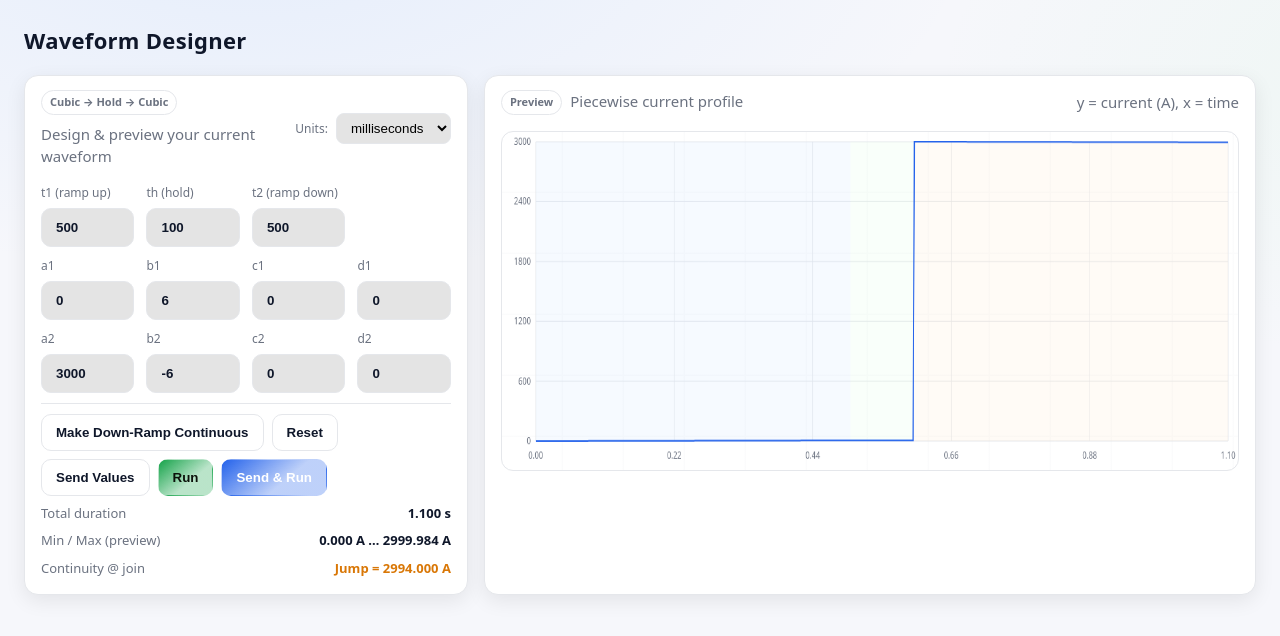
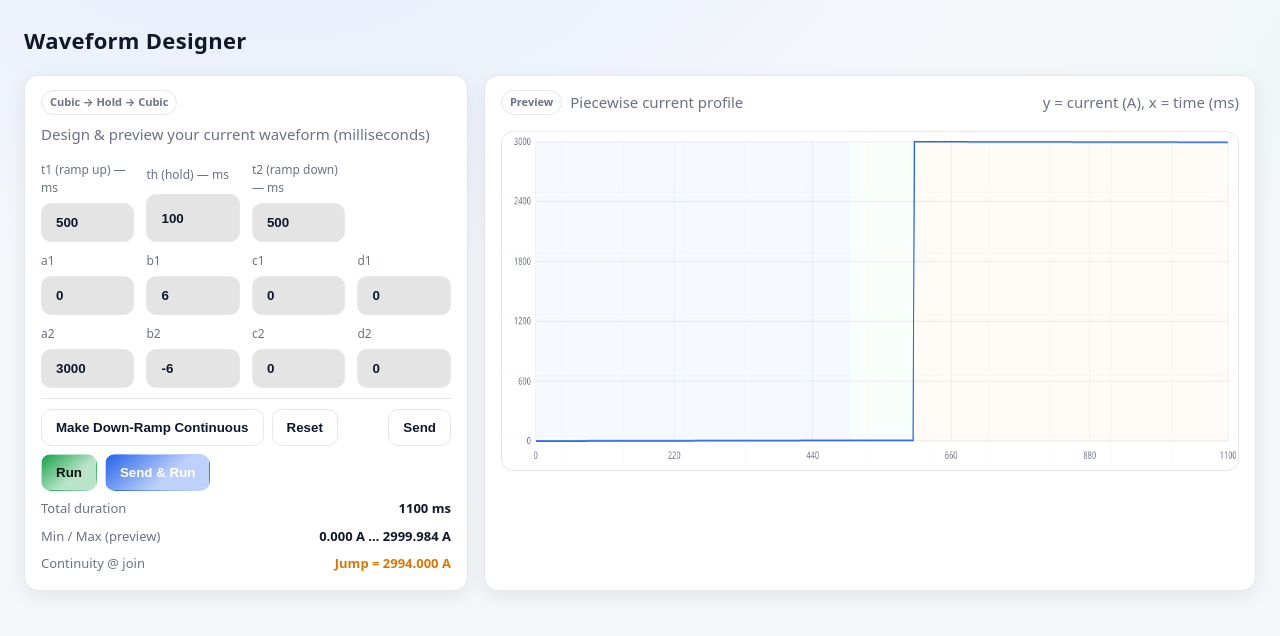
Before and after one commit to adamkwoodruff/Xcimer, a Flask app: page /waveform in a window 1280 px wide. Shown: the top 636 px of the page. Run offline with Flask 3, Linux system fonts and the light colour scheme; parts of the project's set-up code (start-up, migrations or seed data) failed here and were passed over.

Commit message:
Add files via upload

```diff
--- a/Client Interface/templates/waveform.html
+++ b/Client Interface/templates/waveform.html
@@ -43,46 +43,21 @@
       font: 15px/1.5 system-ui, -apple-system, Segoe UI, Roboto, Inter, "Helvetica Neue", Arial, "Noto Sans", "Apple Color Emoji", "Segoe UI Emoji";
       padding: 24px;
     }
-    h1 {
-      font-size: 22px;
-      margin: 0 0 18px;
-      letter-spacing: .3px;
-    }
-    .container {
-      display: grid;
-      gap: 16px;
-      grid-template-columns: 1.15fr 2fr;
-    }
-    @media (max-width: 980px) {
-      .container { grid-template-columns: 1fr; }
-    }
+    h1 { font-size: 22px; margin: 0 0 18px; letter-spacing: .3px; }
+    .container { display: grid; gap: 16px; grid-template-columns: 1.15fr 2fr; }
+    @media (max-width: 980px) { .container { grid-template-columns: 1fr; } }
     .card {
       background: var(--panel);
       border: 1px solid var(--border);
       border-radius: var(--radius);
       box-shadow: var(--shadow);
     }
-    .card .head {
-      padding: 14px 16px 0;
-      display: flex; align-items: center; justify-content: space-between;
-    }
-    .card .body {
-      padding: 16px;
-    }
-    .grid {
-      display: grid;
-      grid-template-columns: repeat(4, minmax(0, 1fr));
-      gap: 10px 12px;
-    }
+    .card .head { padding: 14px 16px 0; display: flex; align-items: center; justify-content: space-between; }
+    .card .body { padding: 16px; }
+    .grid { display: grid; grid-template-columns: repeat(4, minmax(0, 1fr)); gap: 10px 12px; }
     .grid .span-2 { grid-column: span 2; }
-    .field {
-      display: grid;
-      gap: 6px;
-    }
-    .label {
-      font-size: 12px; color: var(--muted);
-      display: flex; align-items: center; gap: 8px;
-    }
+    .field { display: grid; gap: 6px; }
+    .label { font-size: 12px; color: var(--muted); display: flex; align-items: center; gap: 8px; }
     .input {
       display: flex; align-items: center; gap: 8px;
       background: color-mix(in oklab, var(--panel) 92%, #000 8%);
@@ -96,7 +71,7 @@
       border: none; outline: none; background: transparent;
       color: var(--text); font-weight: 600;
     }
-    .row { display: flex; gap: 8px; flex-wrap: wrap; }
+    .row { display: flex; gap: 8px; flex-wrap: wrap; align-items:center; }
     .btn {
       border: 1px solid var(--border);
       background: linear-gradient(0deg, rgba(255,255,255,.04), rgba(255,255,255,0));
@@ -112,10 +87,7 @@
     .btn.run { background: linear-gradient(140deg, var(--accent-2) 0%, color-mix(in oklab, var(--accent-2) 30%, transparent) 60%); color: #0b110a; border-color: transparent; }
     .btn.ghost { background: transparent; }
     .muted { color: var(--muted); }
-    .stat {
-      display: grid; grid-template-columns: 1fr auto; gap: 8px; align-items: end;
-      font-size: 13px; margin-top: 8px;
-    }
+    .stat { display: grid; grid-template-columns: 1fr auto; gap: 8px; align-items: end; font-size: 13px; margin-top: 8px; }
     canvas {
       width: 100%; height: 340px; display: block;
       background:
@@ -124,49 +96,42 @@
       border-radius: 12px;
       border: 1px solid var(--border);
     }
-    .badgelike {
-      padding: 3px 8px; border-radius: 999px; font-size: 11px; font-weight: 700;
-      border: 1px solid var(--border); color: var(--muted);
-    }
+    .badgelike { padding: 3px 8px; border-radius: 999px; font-size: 11px; font-weight: 700; border: 1px solid var(--border); color: var(--muted); }
     .alert { color: var(--warn); font-weight: 600; }
     .ok { color: var(--accent-2); font-weight: 600; }
     .divider { height: 1px; background: var(--border); margin: 10px 0; }
+    .capnote {
+      display:none; margin-top:8px; padding:8px 10px; border-radius:10px;
+      background: rgba(255,184,107,0.12); border: 1px solid color-mix(in oklab, var(--warn) 40%, var(--border));
+      color: var(--warn); font-weight: 600;
+    }
+    .capnote.show { display:block; }
   </style>
 </head>
 <body>
   <h1>Waveform Designer</h1>
 
   <div class="container">
-    <!-- Controls -->
     <div class="card">
       <div class="head">
         <div class="row">
           <span class="badgelike">Cubic → Hold → Cubic</span>
-          <span class="muted">Design &amp; preview your current waveform</span>
-        </div>
-        <div class="row">
-          <label class="label">
-            Units:
-            <select id="units" class="input" style="padding:6px 10px;border-radius:8px;">
-              <option value="ms">milliseconds</option>
-              <option value="s">seconds</option>
-            </select>
-          </label>
+          <span class="muted">Design & preview your current waveform (milliseconds)</span>
         </div>
       </div>
       <div class="body">
         <div class="grid">
           <div class="field">
-            <span class="label">t1 (ramp up)</span>
-            <div class="input"><input id="t1" type="number" step="0.01" min="0" value="500"></div>
+            <span class="label">t1 (ramp up) — ms</span>
+            <div class="input"><input id="t1" type="number" step="1" min="0" value="500"></div>
           </div>
           <div class="field">
-            <span class="label">th (hold)</span>
-            <div class="input"><input id="th" type="number" step="0.01" min="0" value="100"></div>
+            <span class="label">th (hold) — ms</span>
+            <div class="input"><input id="th" type="number" step="1" min="0" value="100"></div>
           </div>
           <div class="field">
-            <span class="label">t2 (ramp down)</span>
-            <div class="input"><input id="t2" type="number" step="0.01" min="0" value="500"></div>
+            <span class="label">t2 (ramp down) — ms</span>
+            <div class="input"><input id="t2" type="number" step="1" min="0" value="500"></div>
           </div>
           <div></div>
 
@@ -205,13 +170,15 @@
           </div>
         </div>
 
+        <div id="capnote" class="capnote">Wave exceeded 3000 A → coefficients scaled to keep max at 3000 A.</div>
+
         <div class="divider"></div>
 
         <div class="row">
           <button class="btn" id="make-continuous" title="Match a2 to end of first segment">Make Down-Ramp Continuous</button>
           <button class="btn ghost" id="reset">Reset</button>
           <div style="flex:1"></div>
-          <button class="btn" id="send">Send Values</button>
+          <button class="btn" id="send">Send</button>
           <button class="btn run" id="run">Run</button>
           <button class="btn primary" id="sendrun">Send &amp; Run</button>
         </div>
@@ -231,16 +198,13 @@
       </div>
     </div>
 
-    <!-- Preview -->
     <div class="card">
       <div class="head">
         <div class="row">
           <span class="badgelike">Preview</span>
           <span class="muted">Piecewise current profile</span>
         </div>
-        <div class="row">
-          <span class="muted">y = current (A), x = time</span>
-        </div>
+        <div class="row"><span class="muted">y = current (A), x = time (ms)</span></div>
       </div>
       <div class="body">
         <canvas id="plot" width="1200" height="420"></canvas>
@@ -252,32 +216,73 @@
     // ---------- utilities ----------
     const $ = id => document.getElementById(id);
     const names = ["t1","th","t2","a1","b1","c1","d1","a2","b2","c2","d2"];
-    const MAX_CURRENT = 3000; // clamp like firmware
+    const MAX_CURRENT = 3000; // hard cap like firmware
 
     function readValues() {
       const vals = {};
       for (const n of names) vals[n] = parseFloat($(n).value || "0");
-      vals.units = $("units").value; // "ms" or "s"
-      return vals;
+      return vals; // times are in milliseconds
+    }
+    function writeValues(v) {
+      for (const n of names) if ($(n)) $(n).value = (Number.isFinite(v[n]) ? v[n] : 0);
     }
     function poly3(A,B,C,D,s){ return ((D*s + C)*s + B)*s + A; }
 
-    // Convert UI units to SECONDS for preview + firmware logic
-    function toSeconds(v, units) { return units === "ms" ? v * 0.001 : v; }
+    // Find the maximum of a cubic on [0,1] by dense sampling (robust & simple)
+    function maxCubicOn01(A,B,C,D) {
+      let maxv = -Infinity;
+      const N = 512;
+      for (let i=0;i<=N;i++) {
+        const s = i/N;
+        const y = poly3(A,B,C,D,s);
+        if (y > maxv) maxv = y;
+      }
+      return maxv;
+    }
+
+    // Cap both polynomials so the whole piecewise wave never exceeds MAX_CURRENT
+    // We scale ALL coefficients by a single factor to preserve shape.
+    function capPolynomialsToMax(v) {
+      // First segment peak (including hold y1(1))
+      const max1 = Math.max(
+        0,
+        maxCubicOn01(v.a1, v.b1, v.c1, v.d1),
+        poly3(v.a1, v.b1, v.c1, v.d1, 1)
+      );
+      // Second segment peak (including end value)
+      const max2 = Math.max(
+        0,
+        maxCubicOn01(v.a2, v.b2, v.c2, v.d2),
+        poly3(v.a2, v.b2, v.c2, v.d2, 1)
+      );
+      const globalMax = Math.max(max1, max2);
+
+      if (!Number.isFinite(globalMax) || globalMax <= MAX_CURRENT || globalMax <= 0) {
+        return 1.0; // no scaling needed
+      }
+
+      const k = MAX_CURRENT / globalMax;
+
+      // scale all cubic coefficients
+      v.a1 *= k; v.b1 *= k; v.c1 *= k; v.d1 *= k;
+      v.a2 *= k; v.b2 *= k; v.c2 *= k; v.d2 *= k;
+
+      writeValues(v);
+      return k;
+    }
 
     // Sample the waveform for preview
     function sampleWave() {
-      const v = readValues();
-      const t1 = toSeconds(v.t1, v.units);
-      const th = toSeconds(v.th, v.units);
-      const t2 = toSeconds(v.t2, v.units);
-      const t2Start = t1 + th;
-      const tEnd = t1 + th + t2;
+      const v = readValues(); // Times are in ms
+      const t1_s = Math.max(0, v.t1) / 1000;
+      const th_s = Math.max(0, v.th) / 1000;
+      const t2_s = Math.max(0, v.t2) / 1000;
+      const t2Start_s = t1_s + th_s;
+      const tEnd_s = t1_s + th_s + t2_s;
 
-      // sample density ~ 600 pts total
       const pts = [];
       const N = 600;
-      if (tEnd <= 0) return {pts:[], tEnd:0, yMin:0, yMax:0, yJoin1:0, yJoin2:0};
+      if (tEnd_s <= 0) return {pts:[], tEnd:0, yMin:0, yMax:0, yJoin1:0, yJoin2:0};
 
       let yMin = Infinity, yMax = -Infinity;
       const yHold = poly3(v.a1, v.b1, v.c1, v.d1, 1);
@@ -285,26 +290,26 @@
       const yJoin2 = poly3(v.a2, v.b2, v.c2, v.d2, 0);
 
       for (let i = 0; i <= N; i++) {
-        const t = tEnd * (i / N);
+        const t_s = tEnd_s * (i / N);
         let y;
-        if (t1 > 0 && t < t1) {
-          const s = t / t1;
+        if (t1_s > 0 && t_s < t1_s) {
+          const s = t_s / t1_s;
           y = poly3(v.a1, v.b1, v.c1, v.d1, s);
-        } else if (t < t2Start) {
+        } else if (t_s < t2Start_s) {
           y = yHold;
-        } else if (t2 > 0 && t < tEnd) {
-          const s = (t - t2Start) / t2;
+        } else if (t2_s > 0 && t_s < tEnd_s) {
+          const s = (t_s - t2Start_s) / t2_s;
           y = poly3(v.a2, v.b2, v.c2, v.d2, s);
         } else {
           y = poly3(v.a2, v.b2, v.c2, v.d2, 1);
         }
-        if (y < 0) y = 0;                 // clamp like FW
-        if (y > MAX_CURRENT) y = MAX_CURRENT;
+        if (y < 0) y = 0; // no negative current
+        if (y > MAX_CURRENT) y = MAX_CURRENT; // hard cap in preview
         yMin = Math.min(yMin, y);
         yMax = Math.max(yMax, y);
-        pts.push({t,y});
+        pts.push({t: t_s, y: y});
       }
-      return {pts, tEnd, yMin, yMax, yJoin1, yJoin2};
+      return {pts, tEnd: tEnd_s, yMin, yMax, yJoin1, yJoin2};
     }
 
     // Draw axes + line on canvas
@@ -314,35 +319,24 @@
       const ctx = c.getContext("2d");
       ctx.clearRect(0,0,c.width,c.height);
 
-      // padding for axes
       const padL = 55, padR = 16, padT = 12, padB = 36;
       const W = c.width - padL - padR;
       const H = c.height - padT - padB;
 
-      // nice ranges
       const yPad = Math.max(2, (yMax - yMin) * 0.1);
-      const y0 = Math.max(0, Math.floor((yMin - yPad)));
-      const y1 = Math.min(MAX_CURRENT, Math.ceil((yMax + yPad)));
-      const x0 = 0, x1 = Math.max(1e-6, tEnd);
+      const y0 = 0; // anchor at zero for clarity
+      const y1 = Math.max(10, Math.min(MAX_CURRENT, Math.ceil((yMax + yPad))));
+      const x0_s = 0, x1_s = Math.max(1e-6, tEnd);
 
-      // helpers
-      const xpix = t => padL + (t - x0) / (x1 - x0) * W;
+      const xpix = t_s => padL + (t_s - x0_s) / (x1_s - x0_s) * W;
       const ypix = y => padT + (1 - (y - y0) / (y1 - y0)) * H;
 
       // grid
       ctx.strokeStyle = getComputedStyle(document.documentElement).getPropertyValue('--border');
       ctx.lineWidth = 1;
       ctx.beginPath();
-      // vertical grid (5)
-      for (let i=0; i<=5; i++){
-        const x = padL + (W * i/5);
-        ctx.moveTo(x, padT); ctx.lineTo(x, padT+H);
-      }
-      // horizontal grid (5)
-      for (let i=0; i<=5; i++){
-        const y = padT + (H * i/5);
-        ctx.moveTo(padL, y); ctx.lineTo(padL+W, y);
-      }
+      for (let i=0; i<=5; i++){ const x = padL + (W * i/5); ctx.moveTo(x, padT); ctx.lineTo(x, padT+H); }
+      for (let i=0; i<=5; i++){ const y = padT + (H * i/5); ctx.moveTo(padL, y); ctx.lineTo(padL+W, y); }
       ctx.stroke();
 
       // axes labels
@@ -350,8 +344,8 @@
       ctx.font = "12px system-ui, -apple-system, Segoe UI, Roboto, Inter";
       ctx.textAlign = "center";
       for (let i=0; i<=5; i++){
-        const t = x0 + (x1 - x0) * i/5;
-        ctx.fillText(t.toFixed(2), padL + (W*i/5), padT+H+22);
+        const t_ms = (x0_s + (x1_s - x0_s) * i/5) * 1000;
+        ctx.fillText(t_ms.toFixed(0), padL + (W*i/5), padT+H+22);
       }
       ctx.textAlign = "right";
       for (let i=0; i<=5; i++){
@@ -359,17 +353,16 @@
         ctx.fillText(y.toFixed(0), padL-8, padT + (H*(1-i/5)) + 4);
       }
 
-      // piecewise shading (optional)
+      // piecewise shading
       const v = readValues();
-      const t1s = toSeconds(v.t1, v.units);
-      const ths = toSeconds(v.th, v.units);
-      const t2s = toSeconds(v.t2, v.units);
+      const t1s = Math.max(0, v.t1) / 1000;
+      const ths = Math.max(0, v.th) / 1000;
       ctx.fillStyle = "rgba(110,168,254,0.06)";
       ctx.fillRect(xpix(0), padT, xpix(t1s)-xpix(0), H);
       ctx.fillStyle = "rgba(158,240,165,0.06)";
       ctx.fillRect(xpix(t1s), padT, xpix(t1s+ths)-xpix(t1s), H);
       ctx.fillStyle = "rgba(255,184,107,0.06)";
-      ctx.fillRect(xpix(t1s+ths), padT, xpix(t1s+ths+t2s)-xpix(t1s+ths), H);
+      ctx.fillRect(xpix(t1s+ths), padT, xpix(x1_s)-xpix(t1s+ths), H);
 
       // waveform
       if (pts.length > 0) {
@@ -381,13 +374,13 @@
         ctx.stroke();
       }
 
-      // join discontinuity indicator
+      // join continuity indicator
       const cont = Math.abs(yJoin1 - yJoin2) < 1e-6;
       $("contStatus").textContent = cont ? "Continuous ✓" : `Jump = ${(yJoin2 - yJoin1).toFixed(3)} A`;
       $("contStatus").className = cont ? "ok" : "alert";
 
       // stats
-      $("tTotal").textContent = x1.toFixed(3) + " s";
+      $("tTotal").textContent = (x1_s * 1000).toFixed(0) + " ms";
       $("yMinMax").textContent = `${yMin.toFixed(3)} A … ${yMax.toFixed(3)} A`;
     }
 
@@ -399,37 +392,52 @@
         body:JSON.stringify({name, value})
       });
     }
-    async function sendAllValues() {
-      const units = $("units").value;
-      const factor = units === "ms" ? 1 : 1000;
+
+    function showCapNote(show) {
+      const n = $("capnote");
+      n.className = show ? "capnote show" : "capnote";
+    }
+
+    async function sendAllValues(withCap=true) {
+      const v = readValues();
+
+      // Auto-cap coefficients to keep waveform ≤ 3000 A
+      if (withCap) {
+        const scaled = capPolynomialsToMax(v);
+        showCapNote(scaled !== 1.0);
+      } else {
+        showCapNote(false);
+      }
+
+      // Push values, converting time units from ms to seconds for the firmware
       for (const n of names) {
-        const raw = parseFloat($(n).value || '0');
-        const sendVal = isNaN(raw) ? 0 : raw * factor;
-        await sendCommand(n, sendVal);
+        let val = parseFloat($(n).value || '0');
+        if (n === 't1' || n === 'th' || n === 't2') {
+            val /= 1000;
+        }
+        await sendCommand(n, val);
       }
     }
 
     // Buttons
     $("send").addEventListener("click", async () => {
-      await sendAllValues();
+      await sendAllValues(true);
     });
     $("run").addEventListener("click", async () => {
-      // trigger run (bool → 1)
       await sendCommand('run_current_wave', 1);
     });
     $("sendrun").addEventListener("click", async () => {
-      await sendAllValues();
+      await sendAllValues(true);
       await sendCommand('run_current_wave', 1);
     });
     $("reset").addEventListener("click", () => {
-      // simple defaults
-      $("t1").value = 500; $("th").value = 100; $("t2").value = 500; $("units").value = "ms";
+      $("t1").value = 500; $("th").value = 100; $("t2").value = 500;
       $("a1").value = 0; $("b1").value = 6; $("c1").value = 0; $("d1").value = 0;
       $("a2").value = 3000; $("b2").value = -6; $("c2").value = 0; $("d2").value = 0;
+      showCapNote(false);
       drawPreview();
     });
     $("make-continuous").addEventListener("click", () => {
-      // force continuity at the join: a2 := poly1(1)
       const a1 = parseFloat($("a1").value||"0");
       const b1 = parseFloat($("b1").value||"0");
       const c1 = parseFloat($("c1").value||"0");
@@ -440,7 +448,7 @@
     });
 
     // Live update preview
-    for (const n of [...names, "units"]) {
+    for (const n of names) {
       $(n).addEventListener("input", drawPreview);
       $(n).addEventListener("change", drawPreview);
     }
```
